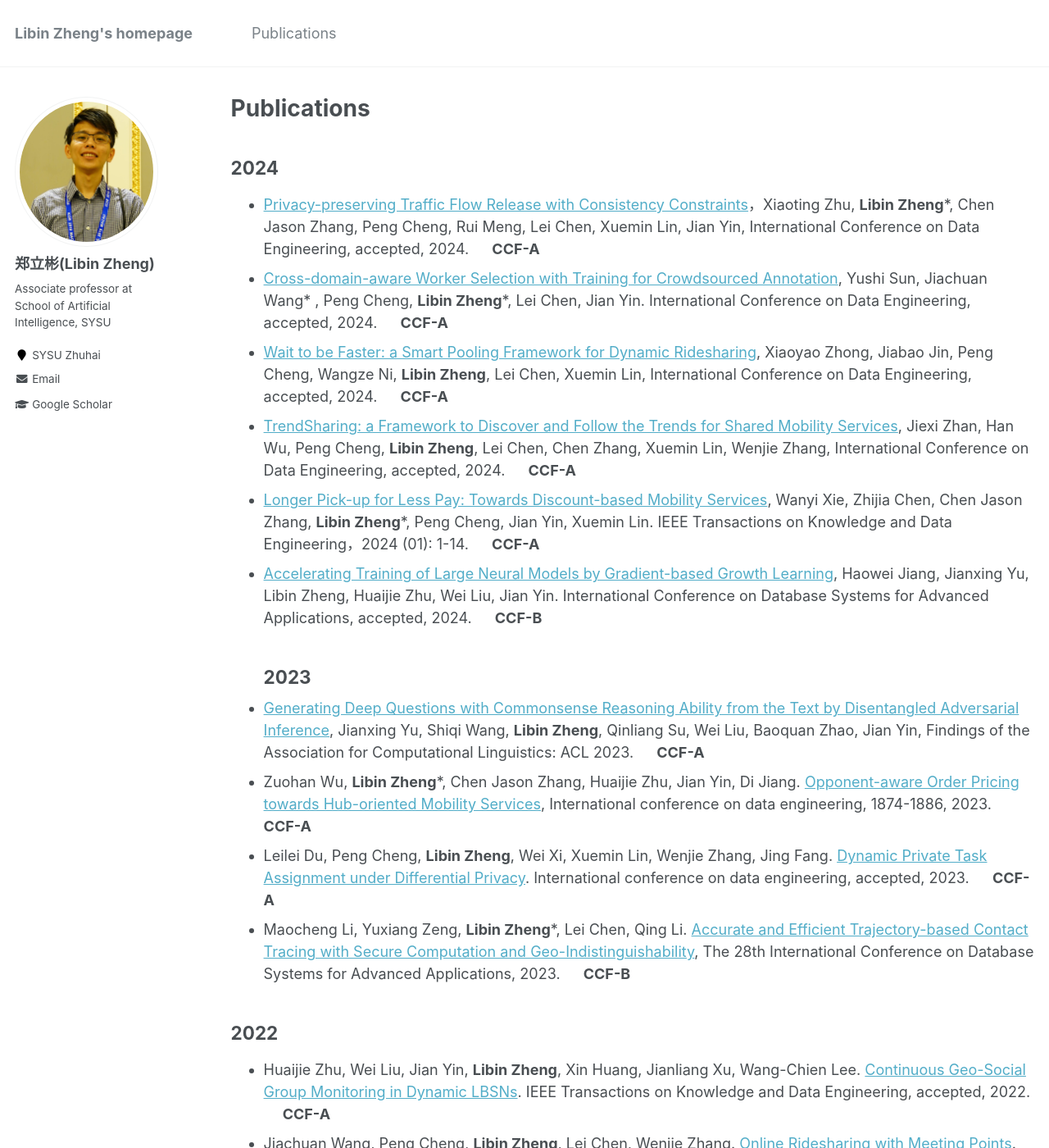
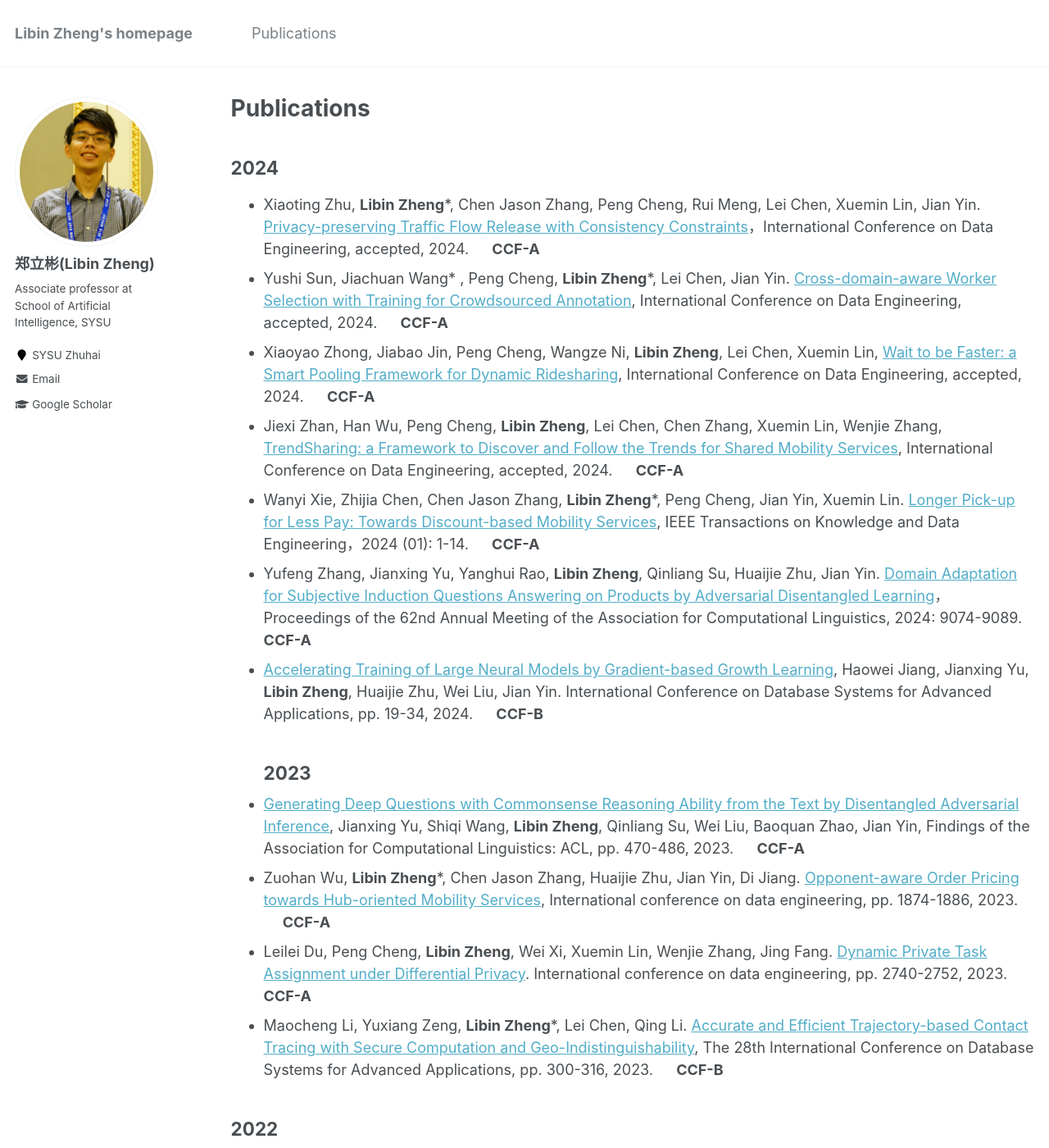
Before and after one commit to libinzheng/libinzheng.github.io, a Jekyll site: the page built from _pages/publications.md, in a window 1280 px wide and 1400 px high. Shown: the whole window at 82% size. Built offline with Jekyll 4.4.1, drawn with Linux system fonts in a browser that asks for light colours; some of the changed text lies outside the part shown.

Commit message:
Update publications.md

```diff
--- a/_pages/publications.md
+++ b/_pages/publications.md
@@ -5,26 +5,22 @@ permalink: /publications/
 author_profile: true
 ---
 ## 2024
-- [Privacy-preserving Traffic Flow Release with Consistency
-Constraints]()，Xiaoting Zhu, **Libin Zheng***, Chen Jason Zhang, Peng Cheng, Rui Meng, Lei Chen, Xuemin Lin, Jian Yin, International Conference on Data Engineering, accepted, 2024. &emsp; **CCF-A**
-- [Cross-domain-aware Worker Selection with Training
-for Crowdsourced Annotation](), Yushi Sun, Jiachuan Wang* , Peng Cheng, **Libin Zheng***, Lei Chen, Jian Yin.  International Conference on Data Engineering, accepted, 2024. &emsp;    **CCF-A**
-- [Wait to be Faster: a Smart Pooling Framework for
-Dynamic Ridesharing](), Xiaoyao Zhong, Jiabao Jin, Peng Cheng, Wangze Ni, **Libin Zheng**, Lei Chen, Xuemin Lin, International Conference on Data Engineering, accepted, 2024. &emsp; **CCF-A**
-- [TrendSharing: a Framework to Discover and Follow
-the Trends for Shared Mobility Services](), Jiexi Zhan, Han Wu, Peng Cheng, **Libin Zheng**, Lei Chen, Chen Zhang, Xuemin Lin, Wenjie Zhang, International Conference on Data Engineering, accepted, 2024. &emsp;
-	 **CCF-A**
-- [Longer Pick-up for Less Pay: Towards Discount-based Mobility Services](), Wanyi Xie, Zhijia Chen, Chen Jason Zhang, **Libin Zheng***, Peng Cheng, Jian Yin, Xuemin Lin. IEEE Transactions on Knowledge and Data Engineering，2024 (01): 1-14.  &emsp;  **CCF-A**
-- [Accelerating Training of Large Neural Models by Gradient-based Growth Learning](),  Haowei Jiang, Jianxing Yu, Libin Zheng, Huaijie Zhu, Wei Liu, Jian Yin. International Conference on Database Systems for Advanced Applications, accepted, 2024. &emsp;  **CCF-B**
+- Xiaoting Zhu, **Libin Zheng***, Chen Jason Zhang, Peng Cheng, Rui Meng, Lei Chen, Xuemin Lin, Jian Yin. [Privacy-preserving Traffic Flow Release with Consistency Constraints]()，International Conference on Data Engineering, accepted, 2024. &emsp; **CCF-A**
+-  Yushi Sun, Jiachuan Wang* , Peng Cheng, **Libin Zheng***, Lei Chen, Jian Yin.  [Cross-domain-aware Worker Selection with Training for Crowdsourced Annotation](), International Conference on Data Engineering, accepted, 2024. &emsp;    **CCF-A**
+-  Xiaoyao Zhong, Jiabao Jin, Peng Cheng, Wangze Ni, **Libin Zheng**, Lei Chen, Xuemin Lin, [Wait to be Faster: a Smart Pooling Framework for Dynamic Ridesharing](), International Conference on Data Engineering, accepted, 2024. &emsp; **CCF-A**
+- Jiexi Zhan, Han Wu, Peng Cheng, **Libin Zheng**, Lei Chen, Chen Zhang, Xuemin Lin, Wenjie Zhang, [TrendSharing: a Framework to Discover and Follow the Trends for Shared Mobility Services](), International Conference on Data Engineering, accepted, 2024. &emsp;   **CCF-A**
+- Wanyi Xie, Zhijia Chen, Chen Jason Zhang, **Libin Zheng***, Peng Cheng, Jian Yin, Xuemin Lin. [Longer Pick-up for Less Pay: Towards Discount-based Mobility Services](), IEEE Transactions on Knowledge and Data Engineering，2024 (01): 1-14.  &emsp;  **CCF-A**
+- Yufeng Zhang, Jianxing Yu, Yanghui Rao, **Libin Zheng**, Qinliang Su, Huaijie Zhu, Jian Yin. [Domain Adaptation for Subjective Induction Questions Answering on Products by Adversarial Disentangled Learning]()，Proceedings of the 62nd Annual Meeting of the Association for Computational Linguistics, 2024: 9074-9089.  **CCF-A**
+- [Accelerating Training of Large Neural Models by Gradient-based Growth Learning](),  Haowei Jiang, Jianxing Yu, **Libin Zheng**, Huaijie Zhu, Wei Liu, Jian Yin. International Conference on Database Systems for Advanced Applications, pp. 19-34, 2024. &emsp;  **CCF-B**
 ## 2023
 
-- [Generating Deep Questions with Commonsense Reasoning Ability from the Text by Disentangled Adversarial Inference](), Jianxing Yu, Shiqi Wang, **Libin Zheng**, Qinliang Su, Wei Liu, Baoquan Zhao, Jian Yin, Findings of the Association for Computational Linguistics: ACL 2023. &emsp;	 **CCF-A**
-- Zuohan Wu, **Libin Zheng***, Chen Jason Zhang, Huaijie Zhu, Jian Yin, Di Jiang. [Opponent-aware Order Pricing towards Hub-oriented Mobility Services](), International conference on data engineering, 1874-1886, 2023. 	&emsp;	 **CCF-A**
-- 	Leilei Du, Peng Cheng, **Libin Zheng**, Wei Xi, Xuemin Lin, Wenjie Zhang, Jing Fang. [Dynamic Private Task Assignment under Differential Privacy](). International conference on data engineering, accepted, 2023. 	&emsp;	**CCF-A**
-- Maocheng Li, Yuxiang Zeng, **Libin Zheng***, Lei Chen, Qing Li. [Accurate and Efficient Trajectory-based Contact Tracing with Secure Computation and Geo-Indistinguishability](), The 28th International Conference on Database Systems for Advanced Applications, 2023.  &emsp;	**CCF-B**
+- [Generating Deep Questions with Commonsense Reasoning Ability from the Text by Disentangled Adversarial Inference](), Jianxing Yu, Shiqi Wang, **Libin Zheng**, Qinliang Su, Wei Liu, Baoquan Zhao, Jian Yin, Findings of the Association for Computational Linguistics: ACL, pp. 470-486, 2023. &emsp;	 **CCF-A**
+- Zuohan Wu, **Libin Zheng***, Chen Jason Zhang, Huaijie Zhu, Jian Yin, Di Jiang. [Opponent-aware Order Pricing towards Hub-oriented Mobility Services](), International conference on data engineering, pp. 1874-1886, 2023. 	&emsp;	 **CCF-A**
+- 	Leilei Du, Peng Cheng, **Libin Zheng**, Wei Xi, Xuemin Lin, Wenjie Zhang, Jing Fang. [Dynamic Private Task Assignment under Differential Privacy](). International conference on data engineering, pp. 2740-2752, 2023. 	&emsp;	**CCF-A**
+- Maocheng Li, Yuxiang Zeng, **Libin Zheng***, Lei Chen, Qing Li. [Accurate and Efficient Trajectory-based Contact Tracing with Secure Computation and Geo-Indistinguishability](), The 28th International Conference on Database Systems for Advanced Applications, pp. 300-316, 2023.  &emsp;	**CCF-B**
 
 ## 2022
--	Huaijie Zhu, Wei Liu, Jian Yin, **Libin Zheng**, Xin Huang, Jianliang Xu, Wang-Chien Lee. [Continuous Geo-Social Group Monitoring in Dynamic LBSNs](). IEEE Transactions on Knowledge and Data Engineering, accepted, 2022.	  &emsp;	**CCF-A**
+-	Huaijie Zhu, Wei Liu, Jian Yin, **Libin Zheng**, Xin Huang, Jianliang Xu, Wang-Chien Lee. [Continuous Geo-Social Group Monitoring in Dynamic LBSNs](). IEEE Transactions on Knowledge and Data Engineering, 35(8), 7815-7828, 2022.	  &emsp;	**CCF-A**
 - Jiachuan Wang, Peng Cheng, **Libin Zheng**, Lei Chen, Wenjie Zhang. [Online Ridesharing with Meeting Points](). Proceedings of the VLDB Endowment, 15(13): 3963-3975, 2022.   &emsp; **CCF-A**
 - **Libin Zheng**, Lei Chen, Peng Cheng. [Privacy-preserving worker allocation in crowdsourcing](), The VLDB Journal 31 (4), 733-751, 2022.  &emsp; **CCF-A**
 - **Libin Zheng**, Peng Cheng, Lei Chen, Jianxing Yu, Xuemin Lin, Jian Yin. [Crowdsourced Fact Validation for Knowledge Bases](), IEEE 38th International Conference on Data Engineering (ICDE), 938-950, 2022.    &emsp; **CCF-A**
```
